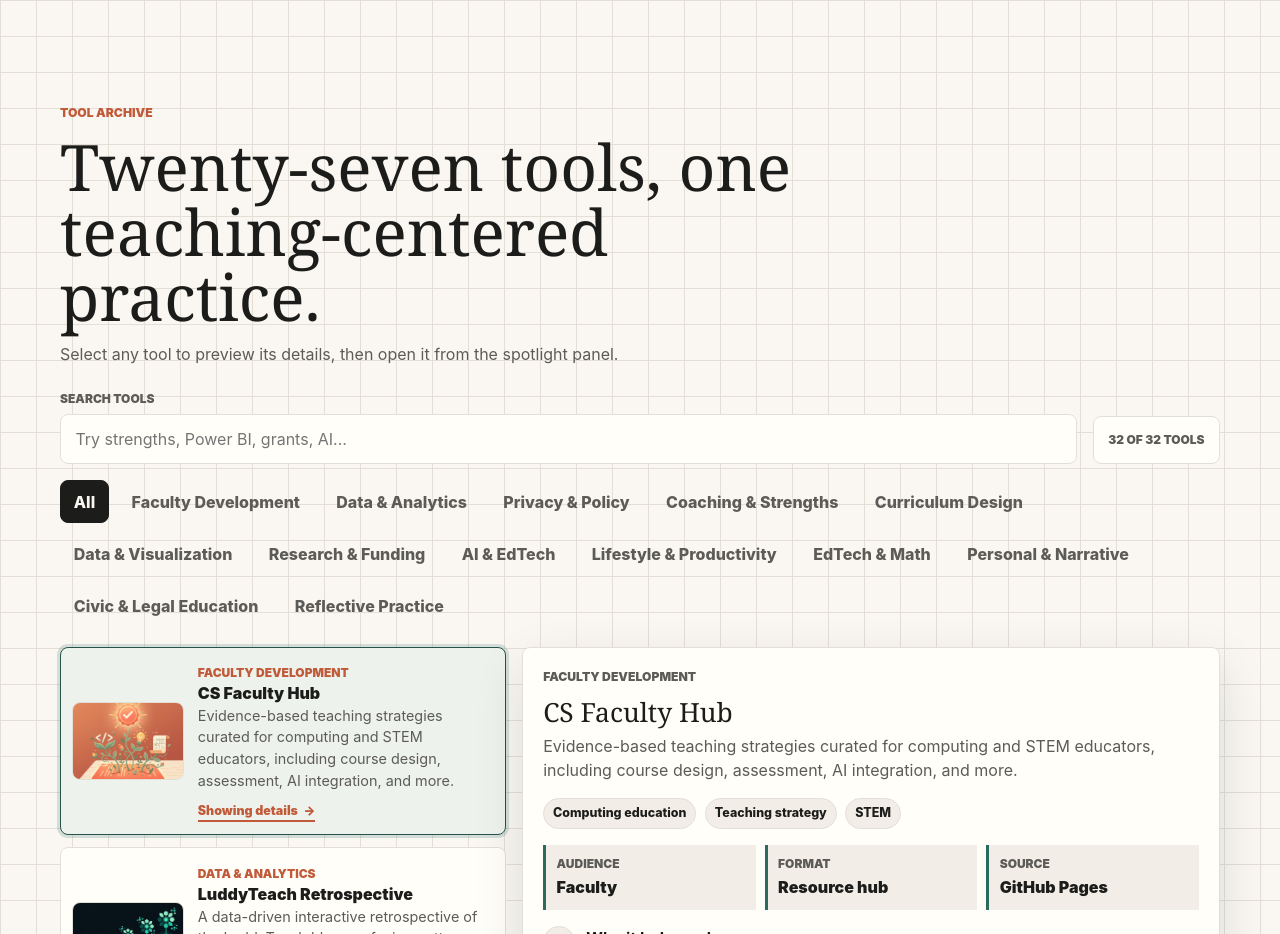
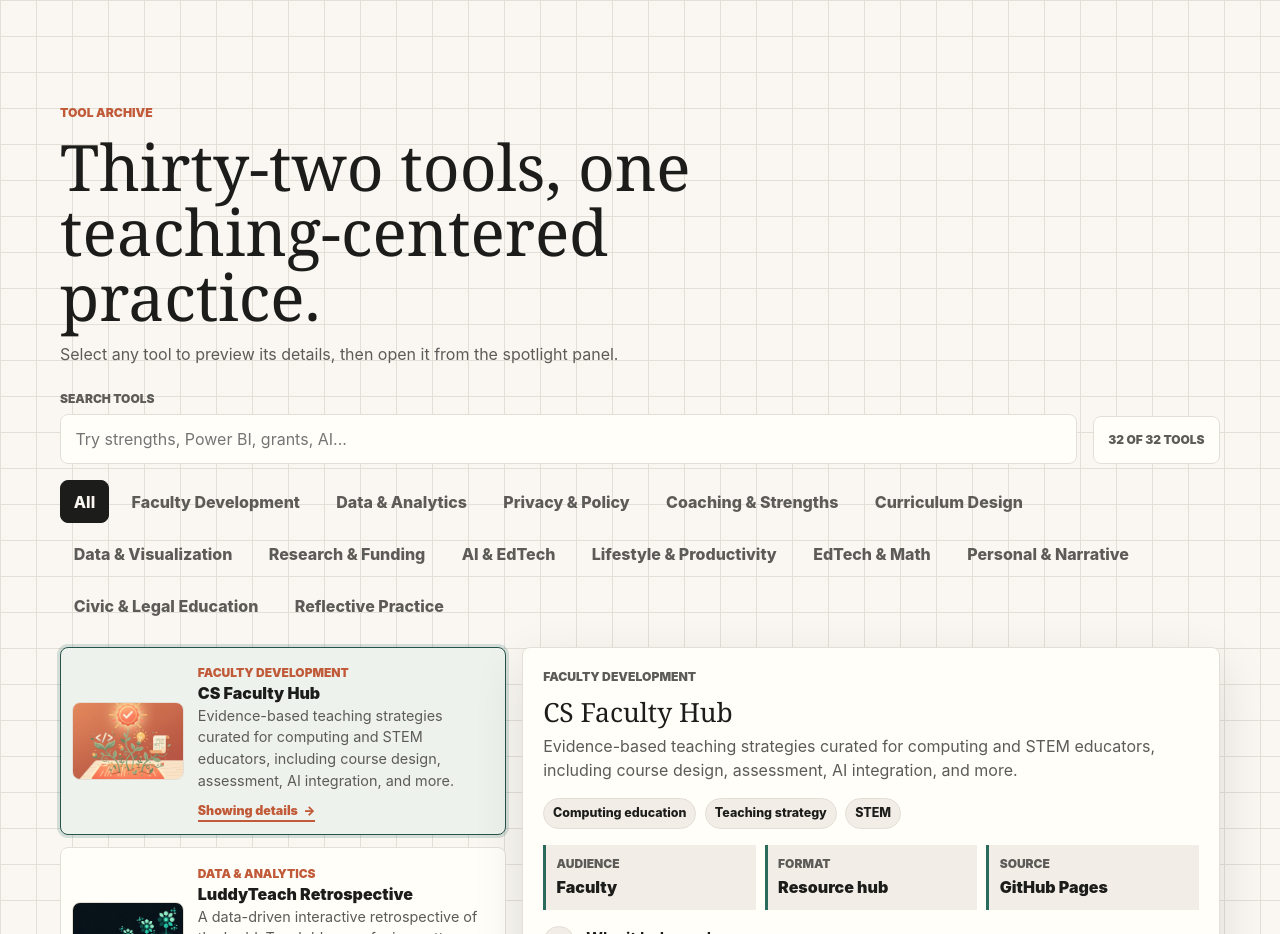
Before and after one commit to akesha/portfolio, a website: page index.html in a window 1280 px wide. Shown: the part 900-1834 px from the top of the page. Drawn offline with Linux system fonts and the light colour scheme.

Commit message:
Update tool-archive heading to reflect 32 tools
The section heading was still hardcoded to "Twenty-seven"; the archive
has grown to 32.

```diff
--- a/index.html
+++ b/index.html
@@ -121,7 +121,7 @@
       <section class="section" id="work" aria-labelledby="work-title">
         <div class="section-heading">
           <p class="eyebrow">Tool archive</p>
-          <h2 id="work-title">Twenty-seven tools, one teaching-centered practice.</h2>
+          <h2 id="work-title">Thirty-two tools, one teaching-centered practice.</h2>
           <p>
             Select any tool to preview its details, then open it from the
             spotlight panel.
```
